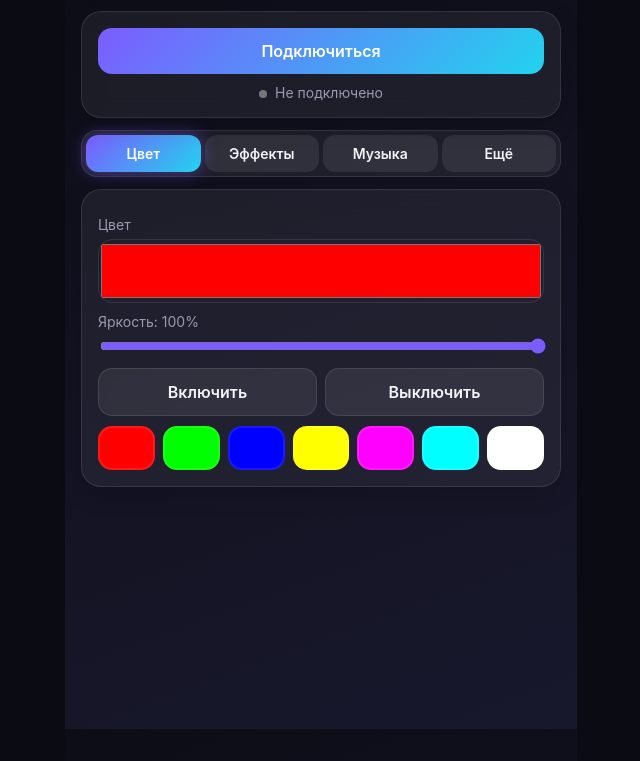
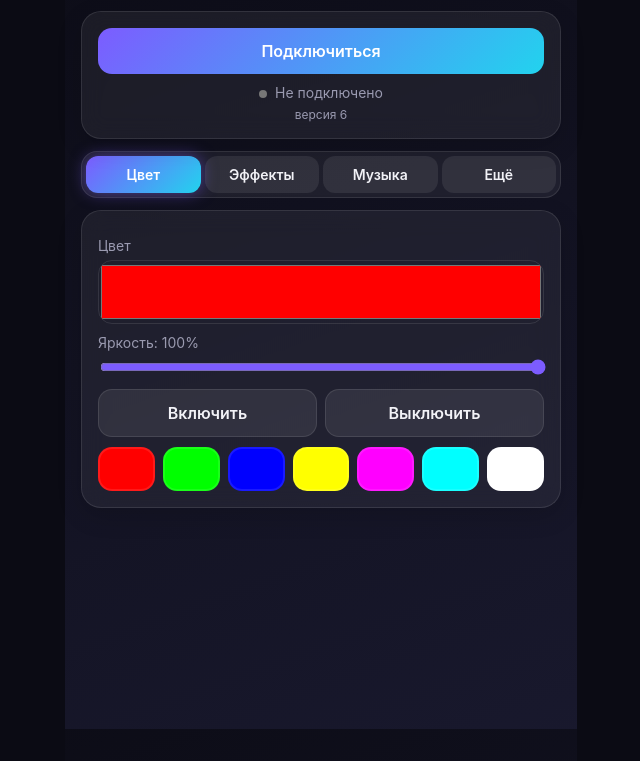
Before and after one commit to Koshei-Shmot/led, a plain HTML site: page index.html in a window 1280 px wide. Shown: the part 71-832 px from the top of the page, without its empty margins (319-959 px from the left). Drawn offline with Linux system fonts and the light colour scheme.

Commit message:
Add version display to index.html
Added version information to the HTML structure.

```diff
--- a/index.html
+++ b/index.html
@@ -43,6 +43,7 @@ label{display:block;color:var(--muted);font-size:14px;margin:10px 0 6px}
 <div class="card">
 <button id="conn">Подключиться</button>
 <div id="status">Не подключено</div>
+<div style="text-align:center;color:var(--muted);font-size:12px;margin-top:6px">версия 6</div>
 </div>
 <div class="tabs" id="tabs">
 <button data-t="t1" class="sel">Цвет</button>
```
